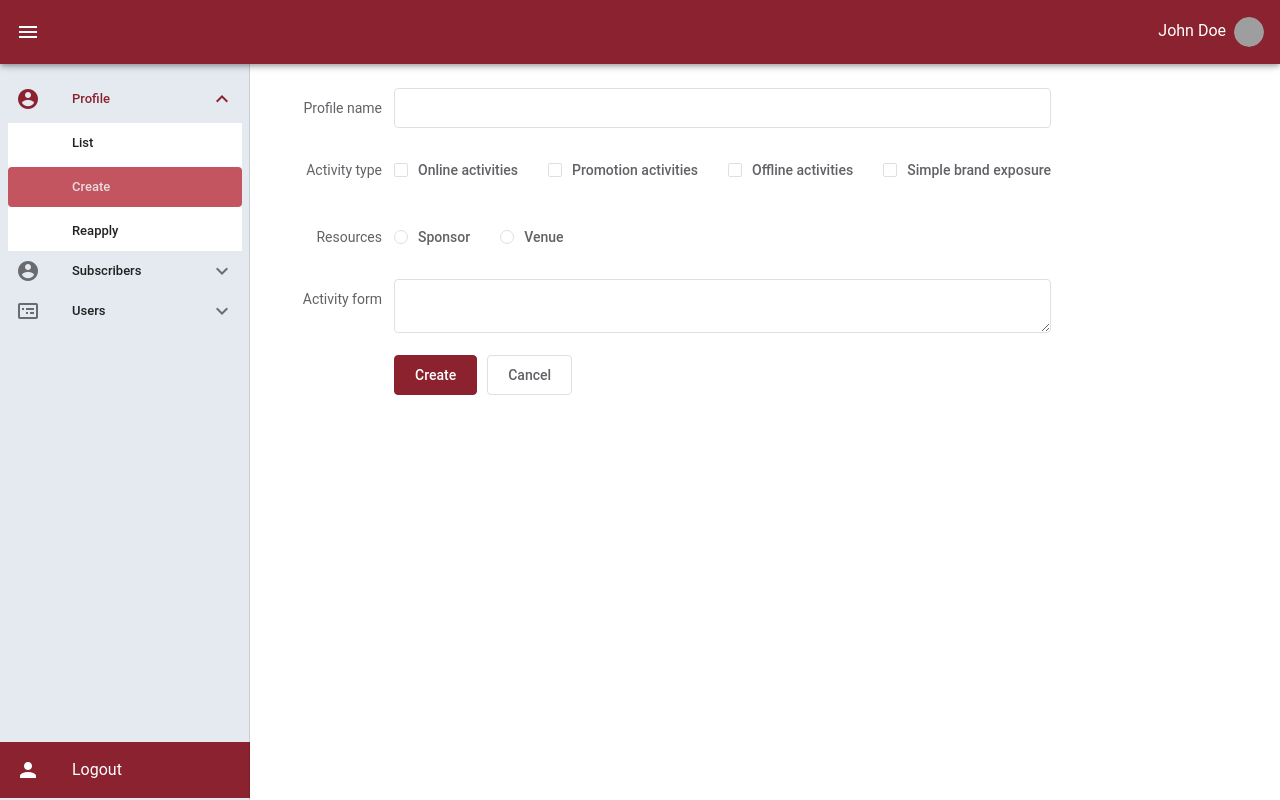
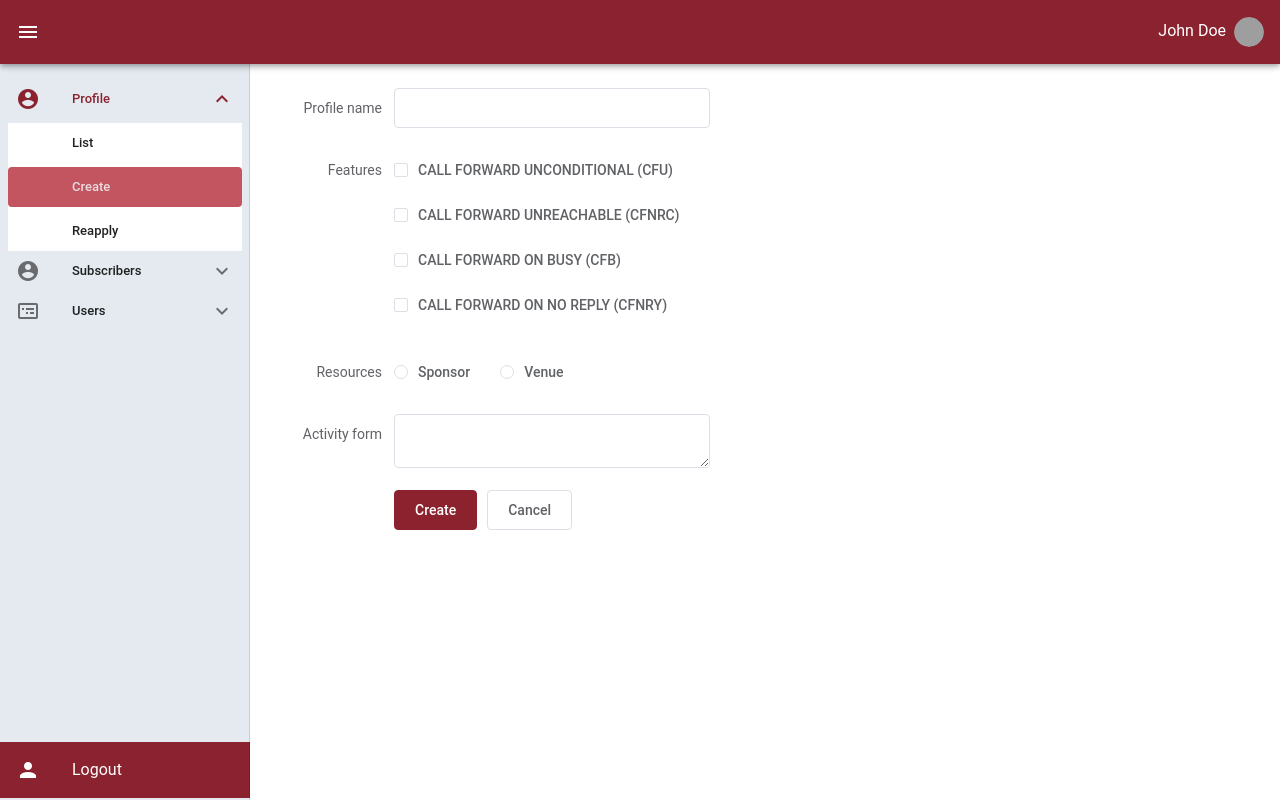
Before and after one commit to charles2k16/jobCms, a Vue app: page /create-profiles in a window 1280 px wide. Built offline with nearby package versions, Linux system fonts and the light colour scheme; grey boxes are pictures that could not be loaded; a small style sheet from the web is missing.

Commit message:
added create profile form

```diff
--- a/src/views/Profiles/CreateProfile.vue
+++ b/src/views/Profiles/CreateProfile.vue
@@ -5,12 +5,12 @@
     <el-input v-model="form.name"></el-input>
   </el-form-item>
 
-  <el-form-item label="Activity type">
+  <el-form-item label="Features">
     <el-checkbox-group v-model="form.type">
-      <el-checkbox label="Online activities" name="type"></el-checkbox>
-      <el-checkbox label="Promotion activities" name="type"></el-checkbox>
-      <el-checkbox label="Offline activities" name="type"></el-checkbox>
-      <el-checkbox label="Simple brand exposure" name="type"></el-checkbox>
+      <el-checkbox label="CALL FORWARD UNCONDITIONAL (CFU)" name="type"></el-checkbox><br />
+      <el-checkbox label="CALL FORWARD UNREACHABLE (CFNRC)" name="type"></el-checkbox><br />
+      <el-checkbox label="CALL FORWARD ON BUSY (CFB)" name="type"></el-checkbox><br />
+      <el-checkbox label="CALL FORWARD ON NO REPLY (CFNRY)" name="type"></el-checkbox>
     </el-checkbox-group>
   </el-form-item>
   <el-form-item label="Resources">
```
